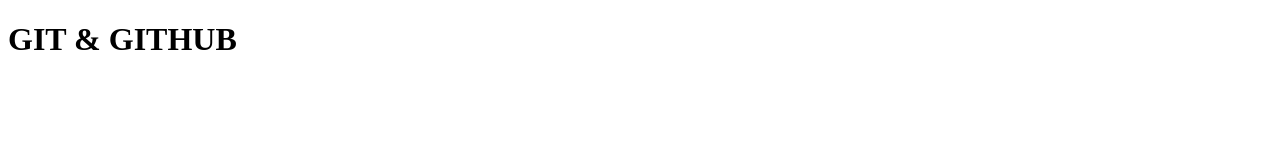
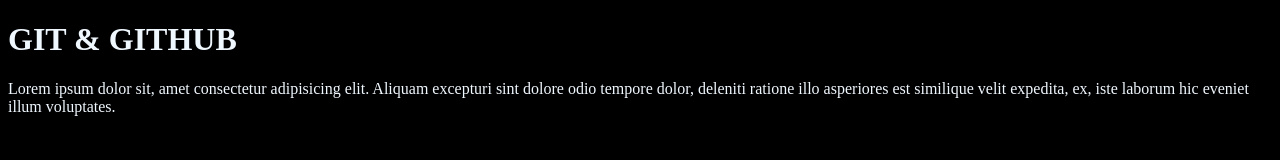
Before and after one commit to FizaMeetheen/gitDemo, a plain HTML site: page index.html in a window 1280 px wide. Drawn offline with Linux system fonts and the light colour scheme.

Commit message:
style added

```diff
--- a/index.html
+++ b/index.html
@@ -4,8 +4,10 @@
     <meta charset="UTF-8">
     <meta name="viewport" content="width=device-width, initial-scale=1.0">
     <title>GIT & GITHUB</title>
+    <link rel="stylesheet" href="style.css">
 </head>
 <body>
     <h1>GIT & GITHUB</h1>
+    <p>Lorem ipsum dolor sit, amet consectetur adipisicing elit. Aliquam excepturi sint dolore odio tempore dolor, deleniti ratione illo asperiores est similique velit expedita, ex, iste laborum hic eveniet illum voluptates.</p>
 </body>
 </html>
--- /dev/null
+++ b/style.css
@@ -0,0 +1,6 @@
+*
+{
+    background-color: black;
+    color: aliceblue;
+
+}
```
